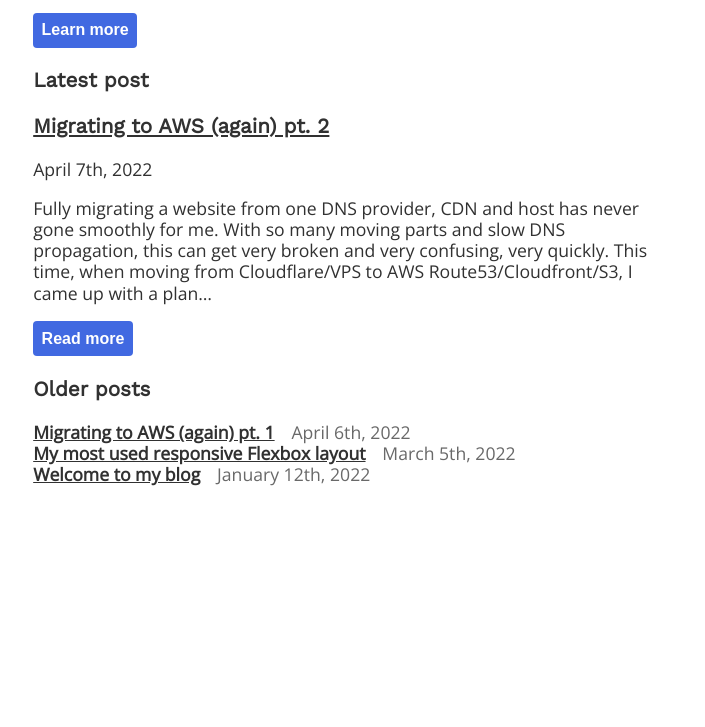
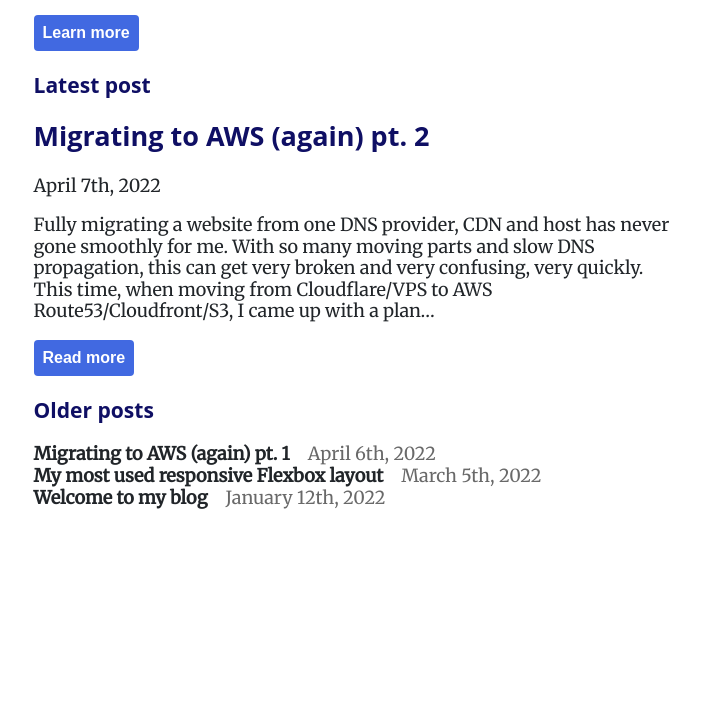
Before and after one commit to jasontdev/personal-webpage, a Gatsby site: page / in a window 1280 px wide. Shown: the part 73-800 px from the top of the page, without its empty margins (286-991 px from the left). Built offline with nearby package versions, Linux system fonts and the light colour scheme; Gatsby itself is replaced by a stand-in of ours; a small style sheet from the web is missing.

Commit message:
Tweaked and improved font selection for readability

```diff
--- a/gatsby-browser.js
+++ b/gatsby-browser.js
@@ -1,5 +1,5 @@
-import "@fontsource/open-sans";
 import "@fontsource/work-sans";
+import "@fontsource/merriweather";
 import React from "react";
 import "dracula-prism/dist/css/dracula-prism.css";
 import Layout from "./src/components/Layout";
--- a/gatsby-ssr.js
+++ b/gatsby-ssr.js
@@ -1,6 +1,6 @@
 import React from "react";
-import "@fontsource/open-sans";
 import "@fontsource/work-sans";
+import "@fontsource/merriweather";
 import "dracula-prism/dist/css/dracula-prism.css";
 import Layout from "./src/components/Layout";
 
--- a/package.json
+++ b/package.json
@@ -14,7 +14,7 @@
     "test": "echo \"Write tests! -> https://gatsby.dev/unit-testing\" && exit 1"
   },
   "dependencies": {
-    "@fontsource/open-sans": "^4.5.8",
+    "@fontsource/merriweather": "^4.5.11",
     "@fontsource/work-sans": "^4.5.7",
     "@react-icons/all-files": "^4.1.0",
     "@types/react": "^17.0.43",
--- a/src/components/BlogPreview.tsx
+++ b/src/components/BlogPreview.tsx
@@ -6,7 +6,7 @@ export default function BlogPreview({ excerpt, title, date, slug }) {
   return (
     <div>
       <Link to={slug}>
-        <h3>{title}</h3>
+        <h2>{title}</h2>
       </Link>
       <p>
         <FriendlyDate date={new Date(date)} />
--- a/src/styles.scss
+++ b/src/styles.scss
@@ -1,16 +1,33 @@
-/* using postcss with the precss plugin to provide some nice syntactic sugar */
-
-$black: #313131;
+$black: #212529;
 $center-width: 650px;
+$body-font-family: "Merriweather", serif;
+$heading-font-family: "Open Sans", sans-serif;
 
 html,
 body {
   padding: 0;
   margin: 0;
-  font-family: "Open Sans", sans-serif;
-  font-size: 1.05rem;
+  font-family: $body-font-family;
+  font-size: large;
   line-height: 1.2;
   color: $black;
+}
+
+@mixin headings {
+  h1,
+  h2,
+  h3,
+  h4,
+  h5,
+  h6 {
+    @content;
+  }
+}
+
+@include headings {
+  font-family: $heading-font-family;
+  font-weight: bold;
+  color: #0F0F64;
 }
 
 a,
@@ -18,13 +35,10 @@ a:visited {
   color: $black;
 }
 
-h1,
-h2,
-h3,
-h4,
-h5,
-h6 {
-  font-family: "Work Sans", sans-serif;
+a {
+  text-decoration: none;
+  @include headings {
+  }
 }
 
 button {
@@ -55,6 +69,7 @@ button {
 .navbar {
   display: flex;
   justify-content: space-between;
+  font-family: $heading-font-family;
   font-size: larger;
   align-items: center;
 }
@@ -95,7 +110,7 @@ button {
 }
 
 .blog-index-item-date {
-    color: dimgrey;
+  color: dimgrey;
 }
 
 .blog-index-item-link {
```
Also changed, not shown: 1 other file.
